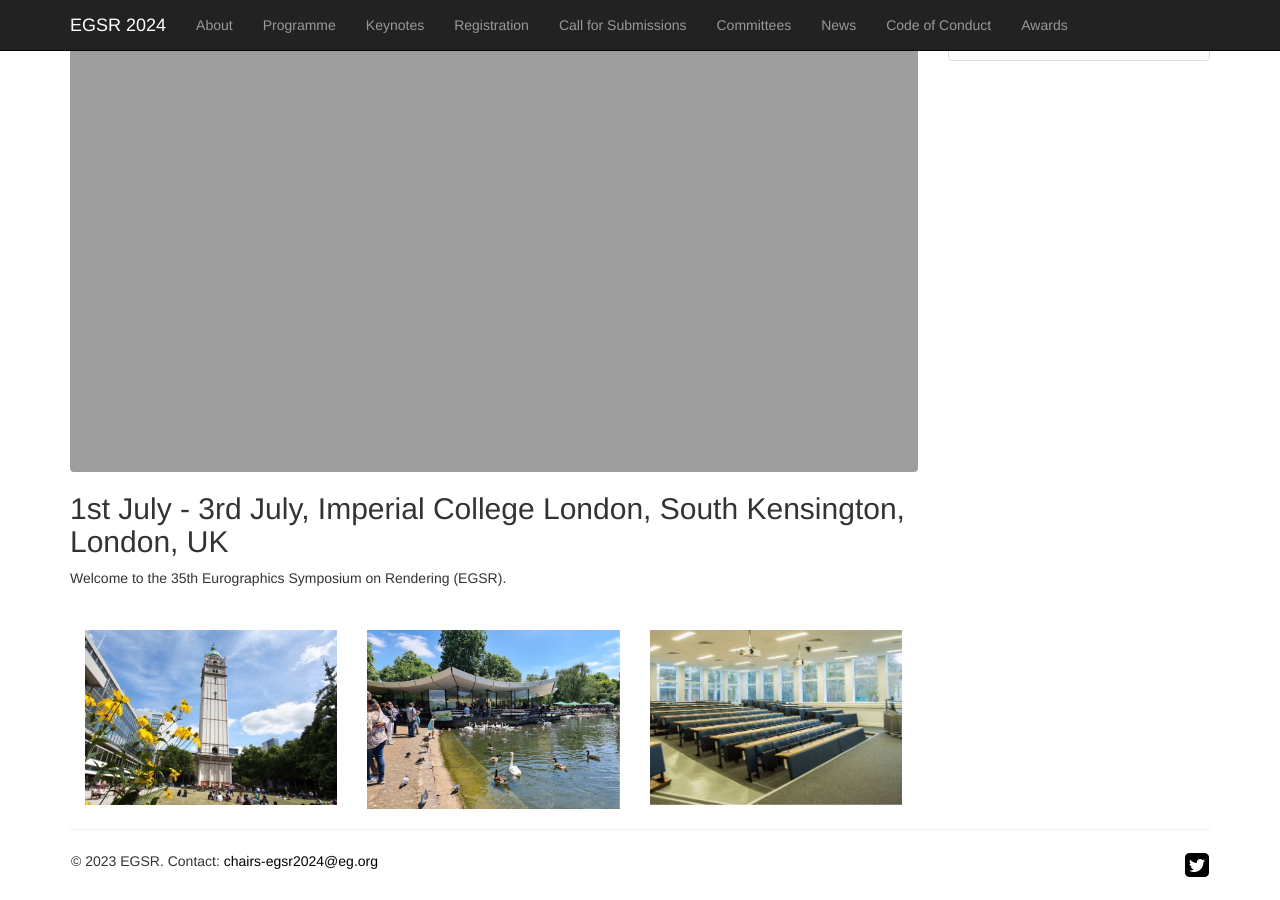
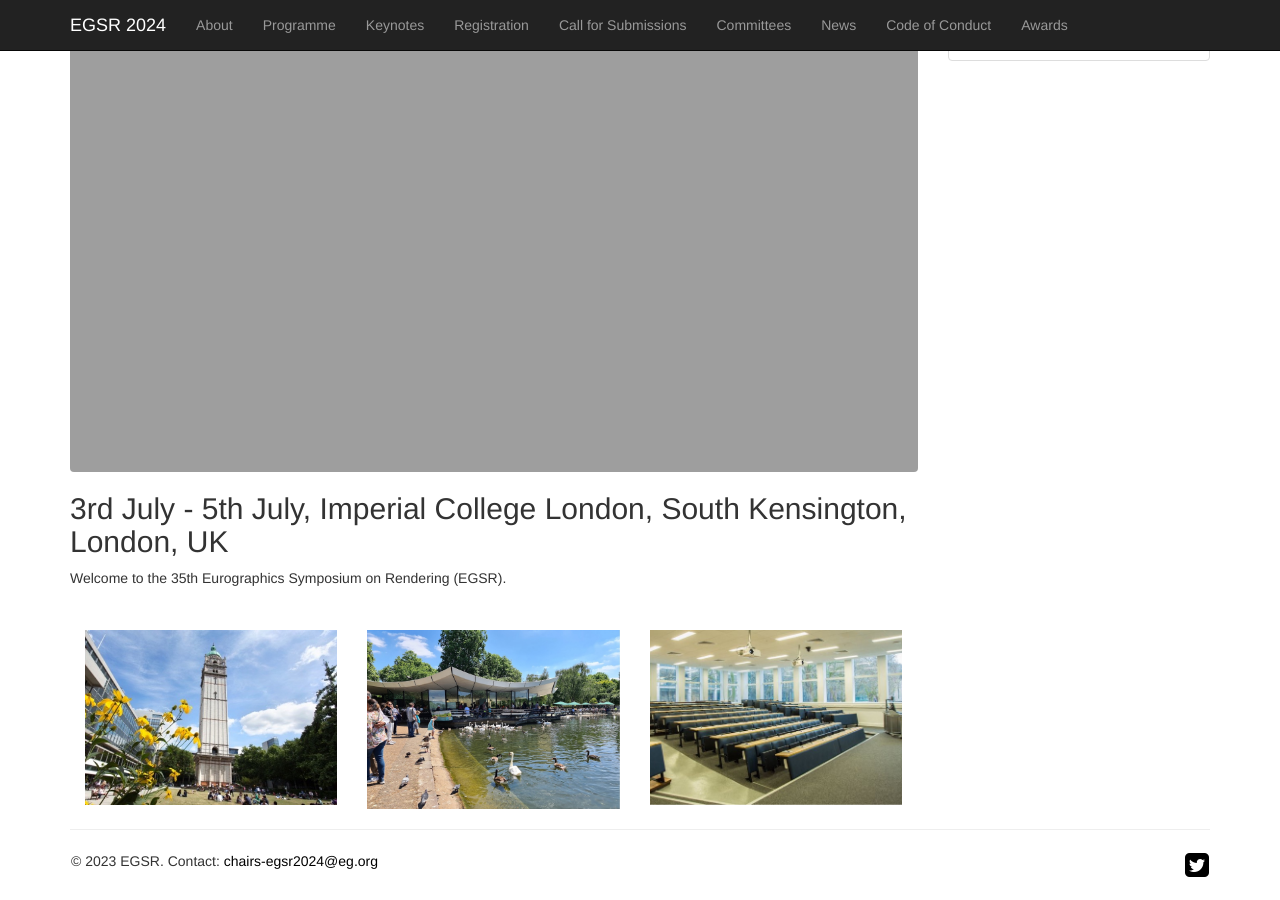
Before and after one commit to emilienogue/egsr2024.github.io, a Jekyll site: the page built from 2024/index.md, in a window 1280 px wide and 900 px high, scrolled down 668 px. Built offline with Jekyll 4.4.1, drawn with Linux system fonts in a browser that asks for light colours; comment, search, counter and statistics services are not loaded; some of the changed text lies outside the part shown.

Commit message:
Changed dates for conference

```diff
--- a/2024/index.md
+++ b/2024/index.md
@@ -6,7 +6,7 @@ year: 2024
 image:
     feature: img/teaser/RoyalAlbertHall.jpeg
 ---
-## 1st July - 3rd July, Imperial College London, South Kensington, London, UK
+## 3rd July - 5th July, Imperial College London, South Kensington, London, UK
 
 Welcome to the 35th Eurographics Symposium on Rendering (EGSR).
 
--- a/_data/cvmp.yml
+++ b/_data/cvmp.yml
@@ -9,7 +9,7 @@ current-year: 2024
 
 2024:
     title: "The 35<sup>th</sup> <b>Eurographics Symposium on Rendering</b>"
-    date: "1st July - 3rd July 2024"
+    date: "3rd July - 5th July 2024"
     location: "Imperial College London, South Kensington, London, UK"
     logo: img/2024/egsr2024.pdf
 
```
